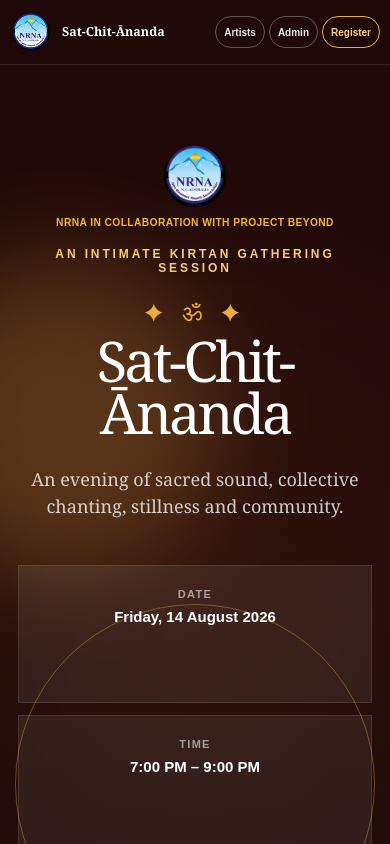
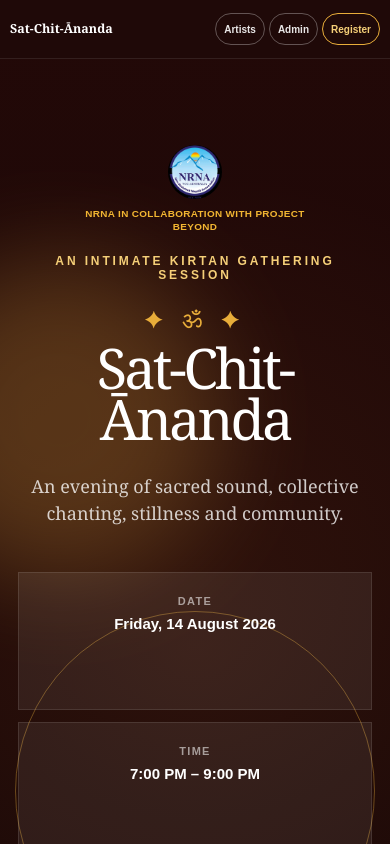
Before and after one commit to samirmraut72-bit/sat-chit-ananda, a Next.js app: page / in a window 390 px wide. Shown: the top 844 px of the page. Built offline with nearby package versions, Linux system fonts and the light colour scheme.

Commit message:
Refine NRNA branding placement

```diff
--- a/app/globals.css
+++ b/app/globals.css
@@ -1914,3 +1914,53 @@ td code {
     letter-spacing: 0.04em;
   }
 }
+.nrnaHeaderGroup,
+.nrnaHeaderText,
+.siteHeader .nrnaLogo {
+  display: none !important;
+}
+
+.heroCollaboration {
+  position: relative;
+  z-index: 3;
+  display: flex;
+  flex-direction: column;
+  align-items: center;
+  margin: 0 auto 20px;
+}
+
+.heroNrnaLogo {
+  display: block;
+  width: 66px !important;
+  height: 66px !important;
+  max-width: 66px !important;
+  max-height: 66px !important;
+  object-fit: contain;
+  border-radius: 50%;
+}
+
+.heroCollaboration p {
+  margin: 8px 0 0;
+  color: #f2b632;
+  font-size: 0.72rem;
+  font-weight: 700;
+  line-height: 1.35;
+  letter-spacing: 0.06em;
+  text-align: center;
+  text-transform: uppercase;
+}
+
+@media (max-width: 768px) {
+  .heroNrnaLogo {
+    width: 54px !important;
+    height: 54px !important;
+    max-width: 54px !important;
+    max-height: 54px !important;
+  }
+
+  .heroCollaboration p {
+    max-width: 260px;
+    font-size: 0.62rem;
+    letter-spacing: 0.035em;
+  }
+}
--- a/app/page.js
+++ b/app/page.js
@@ -43,18 +43,6 @@ export default function HomePage() {
     <main>
       <header className="siteHeader">
         <Link className="brand" href="/">
-          <div className="nrnaHeaderGroup">
-            <img
-              src="/artists/NRNA.jpg"
-              alt="NRNA logo"
-              className="nrnaLogo"
-            />
-
-            <span className="nrnaHeaderText">
-              NRNA in collaboration with Project Beyond
-            </span>
-          </div>
-
           <span className="brandMark">ॐ</span>
 
           <span className="brandName">
@@ -224,6 +212,7 @@ export default function HomePage() {
 
               <h3>{artist.name}</h3>
               <p>Kirtan Artist</p>
+
               <span className="artistProfileLink">
                 View Profile →
               </span>
```
